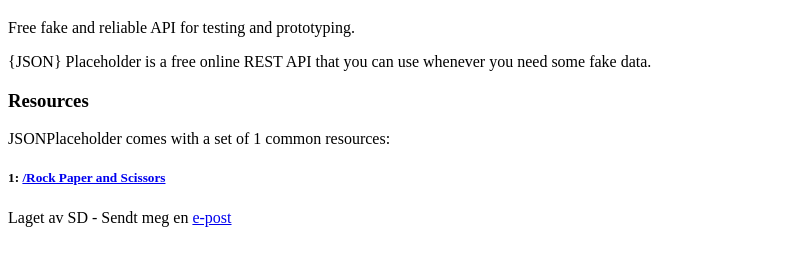
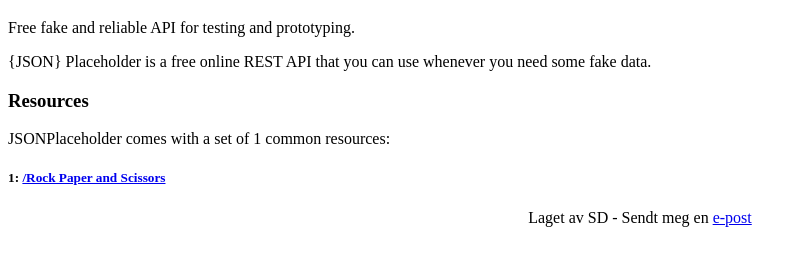
Before and after one commit to roykenvgs/API, a plain HTML site: page index.html in a window 1280 px wide. Shown: the part 61-326 px from the top of the page, without its empty margins (0-807 px from the left). Drawn offline with Linux system fonts and the light colour scheme.

Commit message:
CSS er lagt til

```diff
--- a/index.html
+++ b/index.html
@@ -1,18 +1,24 @@
 <!DOCTYPE html>
 <html lang="en">
+
 <head>
     <meta charset="UTF-8">
     <meta name="viewport" content="width=device-width, initial-scale=1.0">
-    <title>Document</title>
+    <title>JSON</title>
+    <link rel="stylesheet" href="style.css">
 </head>
+
 <body>
+    <div class="container">
         <h1>{JSON} Placeholder</h1>
         <p>Free fake and reliable API for testing and prototyping.</p>
         <p>{JSON} Placeholder is a free online REST API that you can use whenever you need some fake data.</p>
         <h3>Resources</h3>
         <p>JSONPlaceholder comes with a set of 1 common resources:</p>
         <h5>1: <a href="./json/Rock_Paper_and_Scissors.json">/Rock Paper and Scissors</a></h5>
-    <p>Laget av SD - Sendt meg en <a href="mailto:ryvgsprogrammering@gmail.com">e-post</a></p>
+        <p class="lagetAv">Laget av SD - Sendt meg en <a href="mailto:ryvgsprogrammering@gmail.com">e-post</a></p>
+    </div>
     <script src="./index.js"></script>
 </body>
+
 </html>
--- /dev/null
+++ b/style.css
@@ -0,0 +1,3 @@
+.lagetAv {
+    text-align: center;
+}
```
Lines whose indentation alone changed are shown as unchanged.
